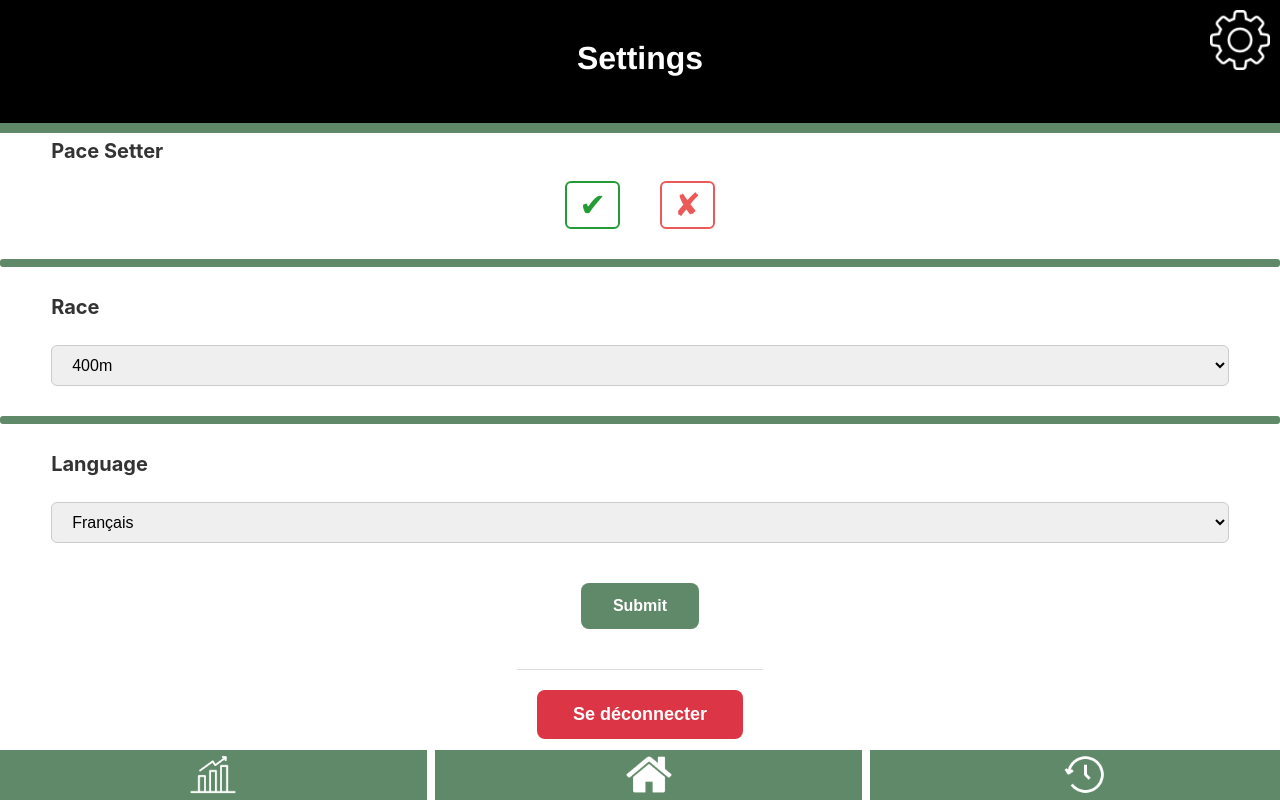
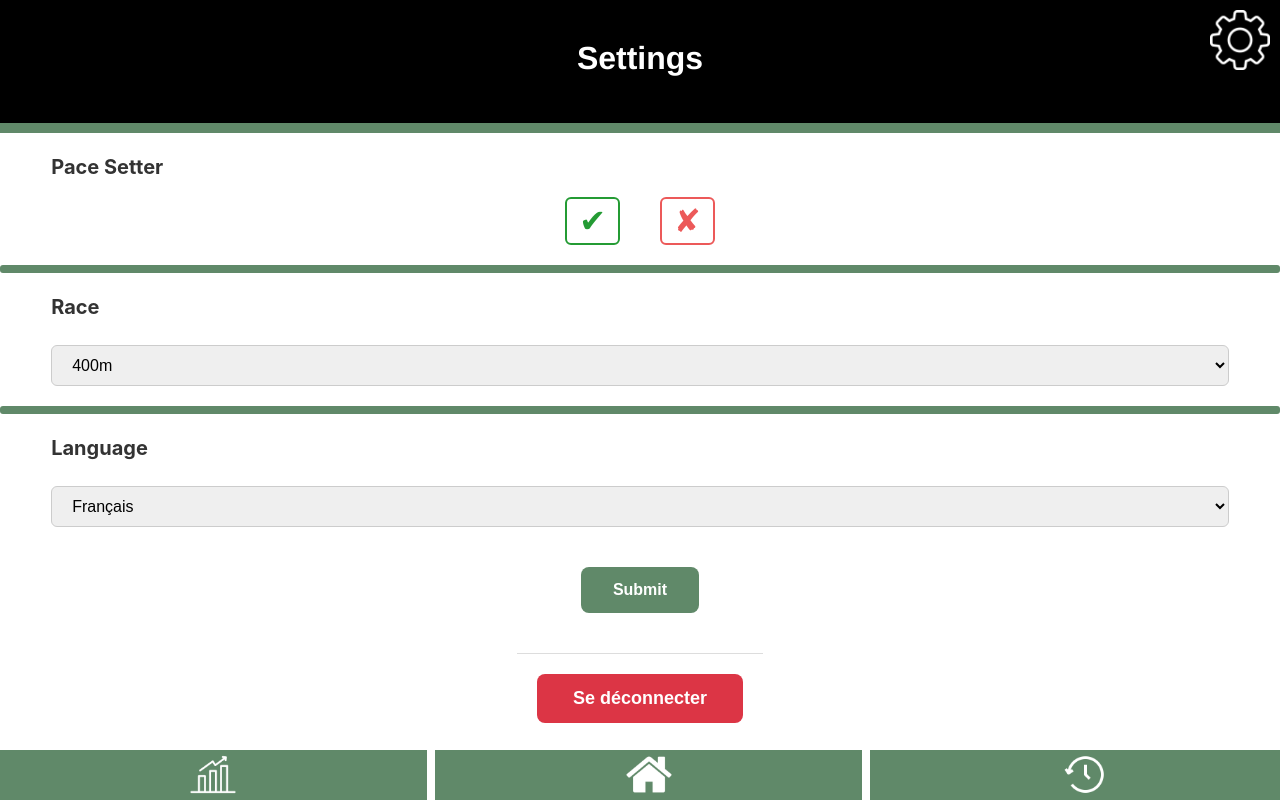
Before and after one commit to DanielHammouti/Projet-Application---Laser-RUN, a PHP site: page /src/html/settings_page.html in a window 1280 px wide. Run offline with PHP 8.4, Linux system fonts and the light colour scheme; some libraries are stand-ins or nearby versions.

Commit message:
page settings

```diff
--- a/src/css/style_settings.css
+++ b/src/css/style_settings.css
@@ -12,7 +12,7 @@ body, html {
   font-weight: 700;
   font-size: clamp(16px, 2vw, 20px);
   color: #333;
-  margin: 1vh 0 0 4vw;
+  margin: 3vh 10px 0 4vw;
 }
 
 h1, h2, h3 {
@@ -119,7 +119,7 @@ h1, h2, h3 {
   width: 100%;
   height: 8px;
   background-color: #608969;
-  margin: 30px 0;
+  margin: 20px 0;
   border-radius: 3px;
 }
 
@@ -127,7 +127,7 @@ h1, h2, h3 {
 .settings-content {
   display: flex;
   justify-content: center;
-  margin-top: 40px;
+  margin-top: 20px;
 }
 
 .deconnexion-section {
```
